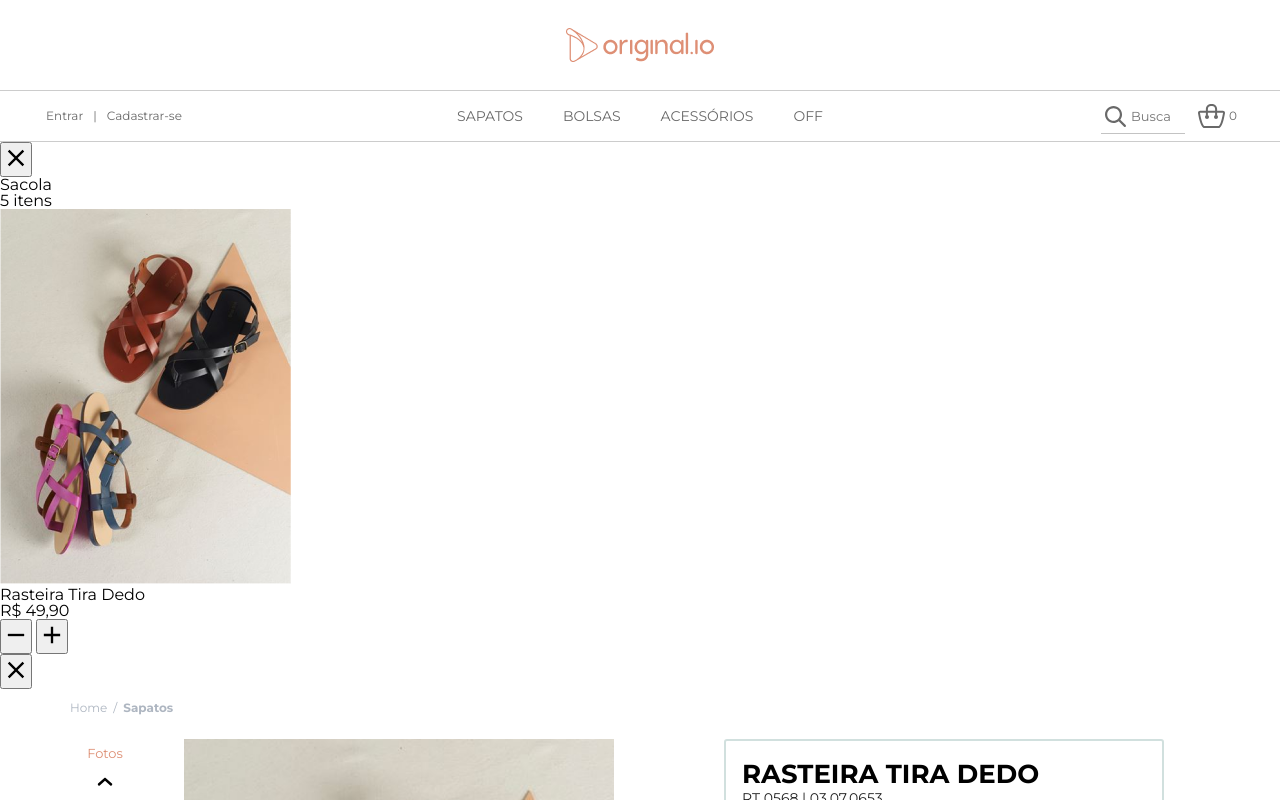
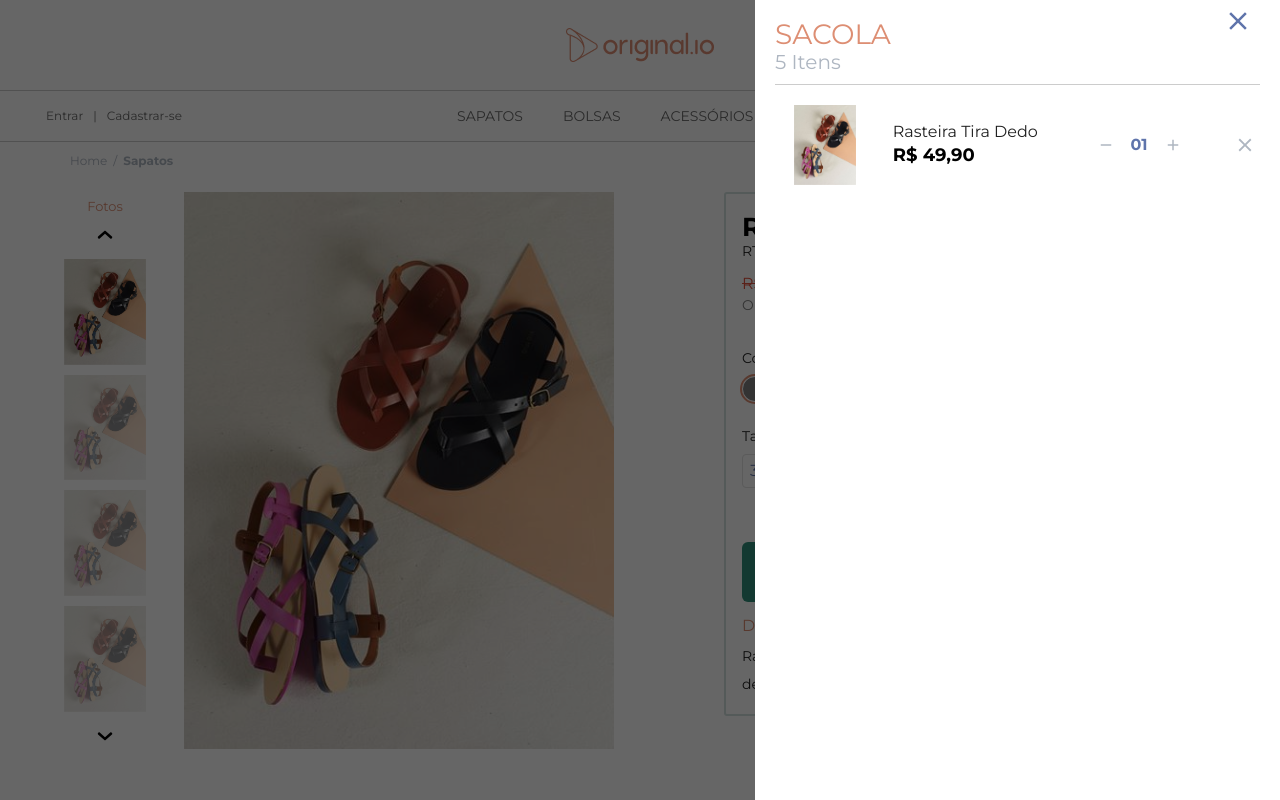
Before and after one commit to jotahdavid/original.io, a website with bundled scripts: page index.html in a window 1280 px wide. Shown: the top 800 px of the page. Built offline with nearby package versions, Linux system fonts and the light colour scheme.

Commit message:
:sparkles: feat(cart): add styles

```diff
--- a/index.html
+++ b/index.html
@@ -122,13 +122,13 @@
         </header>
         <ul class="cart__item-list">
           <li class="cart__item">
-            <div class="cart__item__image">
-              <img src="./src/images/products/prod02-small.png" alt="Preview do produto" />
+            <img class="cart__item__image" src="./src/images/products/prod02-small.png" alt="Preview do produto" />
+            <div class="cart__item__info">
+              <p class="cart__item__name">Rasteira Tira Dedo</p>
+              <p class="cart__item__price">R$ 49,90</p>
             </div>
-            <p class="cart__item__title">Rasteira Tira Dedo</p>
-            <p class="cart__item__price">R$ 49,90</p>
             <div class="quantity-control">
-              <button class="quantity-control__icon">
+              <button class="quantity-control__button">
                 <svg width="28" height="28" viewBox="0 0 28 28" fill="none" xmlns="http://www.w3.org/2000/svg">
                   <path
                     d="M22.1673 15.1669H15.1673H12.834H5.83398V12.8336H12.834H15.1673H22.1673V15.1669Z"
@@ -136,7 +136,8 @@
                   />
                 </svg>
               </button>
-              <button class="quantity-control__icon">
+              <span class="quantity-control__value">01</span>
+              <button class="quantity-control__button">
                 <svg width="28" height="28" viewBox="0 0 28 28" fill="none" xmlns="http://www.w3.org/2000/svg">
                   <path
                     d="M22.1673 15.1669H15.1673V22.1669H12.834V15.1669H5.83398V12.8336H12.834V5.83359H15.1673V12.8336H22.1673V15.1669Z"
--- /dev/null
+++ b/src/styles/sass/components/_cart.scss
@@ -0,0 +1,132 @@
+@use "../tools/" as *;
+@use "../settings/" as *;
+
+body {
+  /* temporary */
+  overflow: hidden;
+}
+
+.cart {
+  position: absolute;
+  top: 0;
+  right: 0;
+
+  width: rem(525);
+  height: 100%;
+  padding: 0 rem(20);
+  background-color: map-get($colors, white);
+  z-index: 2;
+
+  &__header {
+    width: 100%;
+    padding-top: rem(20);
+    padding-bottom: rem(12);
+    border-bottom: 1px solid hsl(0deg, 0%, 80%);
+  }
+
+  &__close {
+    border: none;
+    background-color: transparent;
+    width: rem(42);
+    height: rem(42);
+    padding: 6px;
+    cursor: pointer;
+
+    position: absolute;
+    top: 0;
+    right: 0;
+    transform: translateX(-50%);
+
+    > svg {
+      width: 100%;
+      height: 100%;
+
+      > path {
+        fill: map-get($colors, blue);
+      }
+    }
+  }
+
+  &__title {
+    text-transform: uppercase;
+    font-family: $montserrat;
+    font-weight: map-get($font-bold, regular);
+    font-size: rem(28);
+    color: map-get($colors, orange);
+    margin-bottom: rem(4);
+  }
+
+  &__amount {
+    text-transform: capitalize;
+    font-family: $montserrat;
+    font-size: rem(20);
+    color: map-get($colors, blue-gray);
+
+    span {
+      font-family: inherit;
+    }
+  }
+
+  &__item-list {
+    width: 100%;
+  }
+
+  &__item {
+    width: 100%;
+    height: rem(80);
+    margin-top: rem(20);
+    display: grid;
+    grid-template-columns: minmax(rem(46), 0.6fr) repeat(2, 1fr) min-content;
+    grid-template-rows: 100%;
+    gap: rem(8);
+    justify-items: center;
+    align-items: center;
+
+    &__image {
+      display: block;
+      height: 100%;
+    }
+
+    &__name {
+      font-family: $montserrat;
+      font-weight: map-get($font-bold, regular);
+      font-size: rem(16);
+      color: hsl(0, 0%, 13%);
+      line-height: 122%;
+    }
+
+    &__price {
+      font-family: $montserrat;
+      font-weight: map-get($font-bold, bold);
+      font-size: rem(18);
+      line-height: 146%;
+    }
+
+    &__clear {
+      border: none;
+      background-color: transparent;
+      width: rem(30);
+      height: rem(30);
+      padding: rem(4);
+      cursor: pointer;
+      border-radius: 50%;
+      transition: background-color 300ms ease;
+
+      > svg {
+        width: 100%;
+        height: 100%;
+        > path {
+          fill: map-get($colors, blue-gray);
+          transition: fill 200ms ease;
+        }
+      }
+
+      &:hover {
+        background-color: map-get($colors, orange);
+        > svg > path {
+          fill: map-get($colors, white);
+        }
+      }
+    }
+  }
+}
--- a/src/styles/sass/components/_index.scss
+++ b/src/styles/sass/components/_index.scss
@@ -11,3 +11,5 @@
 @forward "./menu-hamburger";
 @forward "./section-title";
 @forward "./gallery";
+@forward "./cart";
+@forward "./quantity-control";
--- /dev/null
+++ b/src/styles/sass/components/_quantity-control.scss
@@ -0,0 +1,32 @@
+@use "../tools/" as *;
+@use "../settings/" as *;
+
+.quantity-control {
+  display: flex;
+  align-items: center;
+  gap: rem(12);
+
+  &__value {
+    font-family: $montserrat;
+    font-size: rem(16);
+    font-weight: map-get($font-bold, bold);
+    color: map-get($colors, blue);
+  }
+
+  &__button {
+    border: none;
+    background-color: transparent;
+    width: rem(26);
+    height: rem(26);
+    padding: rem(4);
+    cursor: pointer;
+
+    > svg {
+      width: 100%;
+      height: 100%;
+      > path {
+        fill: map-get($colors, blue-gray);
+      }
+    }
+  }
+}
--- a/src/styles/sass/layouts/_index.scss
+++ b/src/styles/sass/layouts/_index.scss
@@ -2,3 +2,4 @@
 @forward "./main";
 @forward "./footer";
 @forward "./product-view";
+@forward "./portal";
--- /dev/null
+++ b/src/styles/sass/layouts/_portal.scss
@@ -0,0 +1,13 @@
+@use "../tools/" as *;
+@use "../settings/" as *;
+
+.portal {
+  position: fixed;
+  top: 0;
+  left: 0;
+  z-index: 1;
+
+  width: 100vw;
+  height: 100vh;
+  background-color: rgba(0, 0, 0, 0.6);
+}
```
Also changed, not shown: src/styles/main.css.
